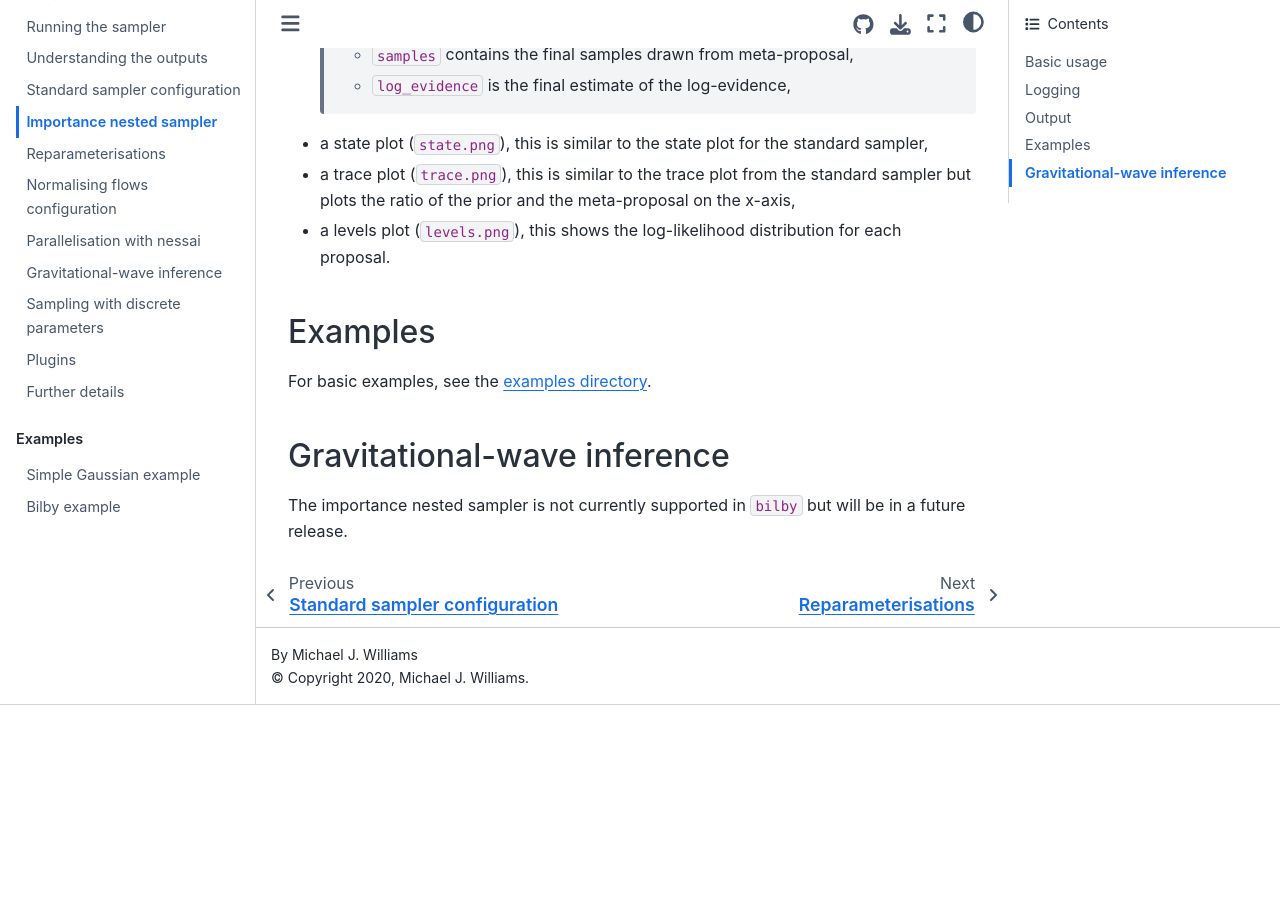
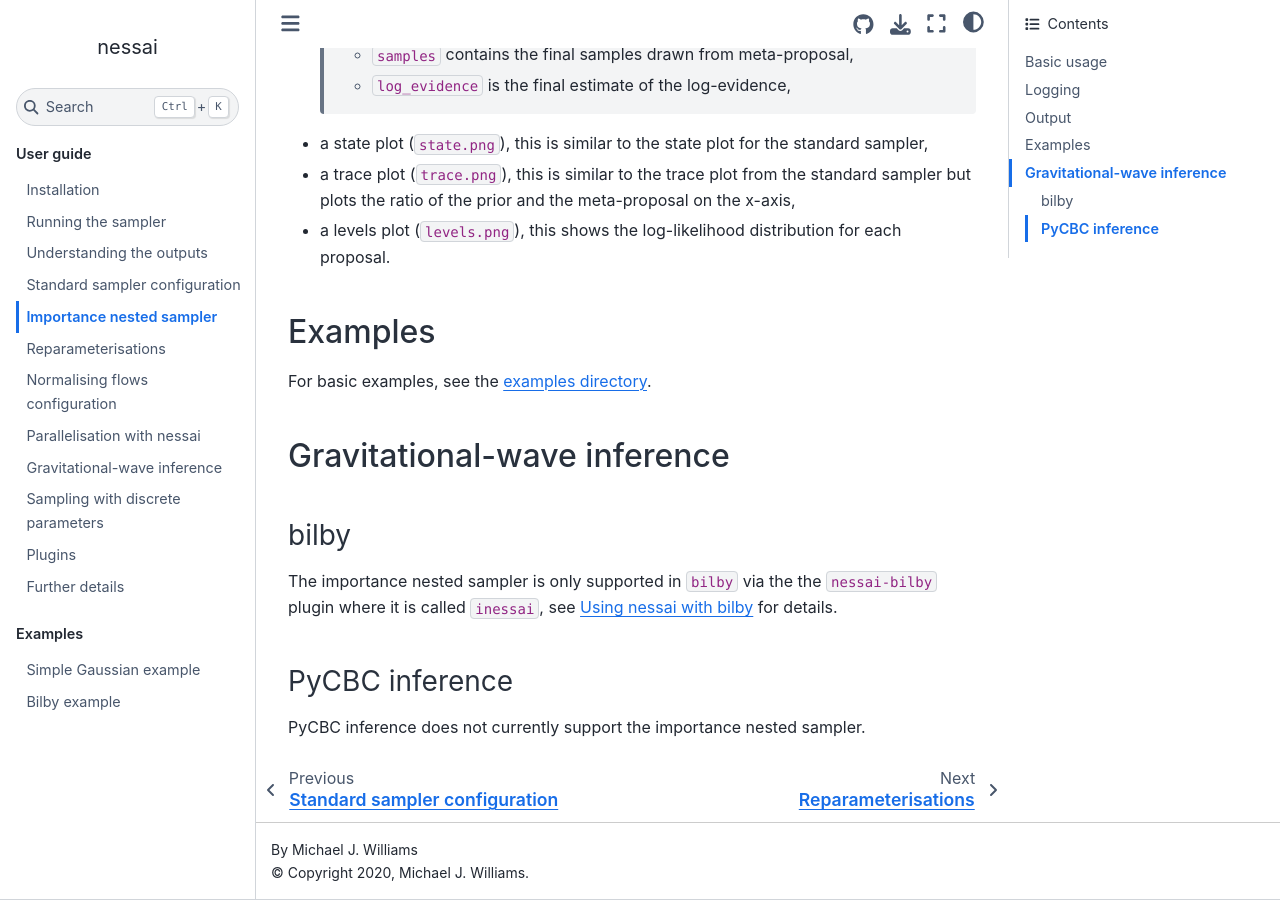
Before and after one commit to mj-will/nessai, a Sphinx documentation site: the page built from docs/importance-nested-sampling.rst, in a window 1280 px wide and 900 px high, scrolled down 2333 px. Built offline with Sphinx 7.4.7 and the Sphinx Book theme 1.1.4, drawn with Linux system fonts in a browser that asks for light colours; pages that are not in the unit, such as notebooks, are missing from menus; before the commit the page ends 3038 px from its top, so only the background shows below that.

Commit message:
DOC: update GW docs for inessai

```diff
--- a/docs/importance-nested-sampling.rst
+++ b/docs/importance-nested-sampling.rst
@@ -106,4 +106,15 @@ For basic examples, see the `examples directory <https://github.com/mj-will/ness
 Gravitational-wave inference
 =============================
 
-The importance nested sampler is not currently supported in :code:`bilby` but will be in a future release.
+bilby
+-----
+
+The importance nested sampler is only supported in :code:`bilby` via the the
+:code:`nessai-bilby` plugin where it is called :code:`inessai`,
+see :ref:`nessai-bilby` for details.
+
+
+PyCBC inference
+---------------
+
+PyCBC inference does not currently support the importance nested sampler.
```
